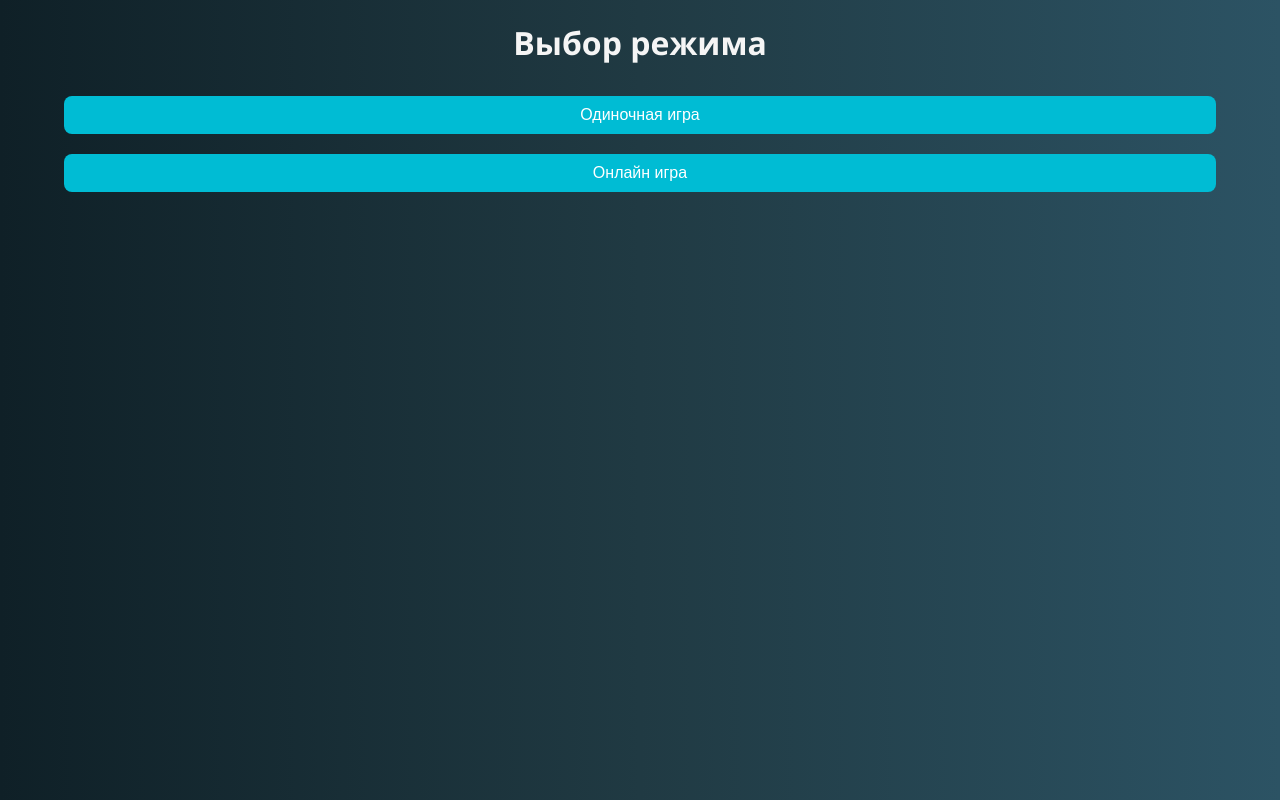
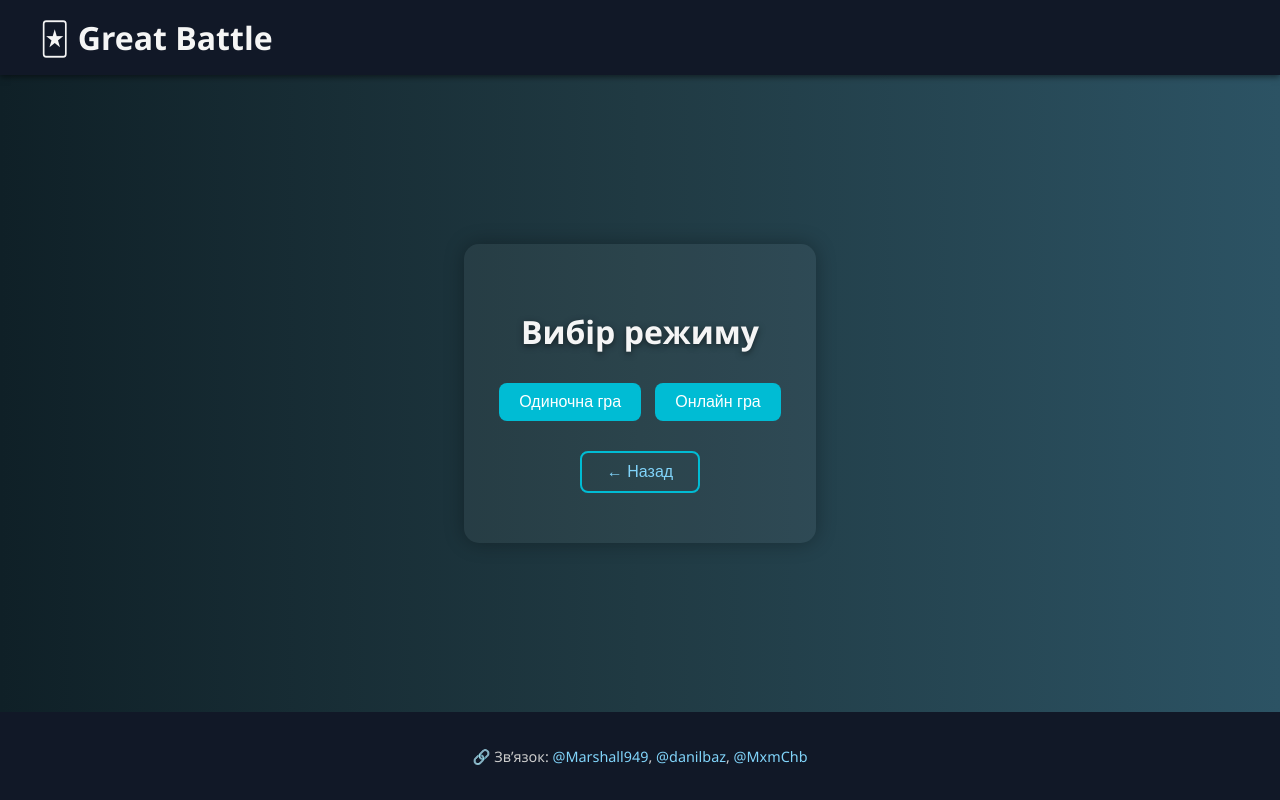
Before and after one commit to Danil-baz228/MarvelCardGame, a website: page views/play.html in a window 1280 px wide. Drawn offline with Linux system fonts and the light colour scheme.

Commit message:
Кастомизировал выбор режима

```diff
--- /dev/null
+++ b/public/playgame.css
@@ -0,0 +1,154 @@
+/* === GLOBAL === */
+html, body {
+    height: 100%;
+    margin: 0;
+    padding: 0;
+    display: flex;
+    flex-direction: column;
+    font-family: 'Segoe UI', Tahoma, Geneva, Verdana, sans-serif;
+    background: linear-gradient(to right, #0f2027, #203a43, #2c5364);
+    color: #f5f5f5;
+    text-align: center;
+}
+
+/* === HEADER === */
+.site-header {
+    background-color: #111827;
+    padding: 1rem 2rem;
+    box-shadow: 0 2px 6px rgba(0, 0, 0, 0.5);
+}
+
+.header-inner {
+    display: flex;
+    justify-content: space-between;
+    align-items: center;
+    max-width: 1200px;
+    margin: 0 auto;
+}
+
+.site-title {
+    font-size: 2rem;
+    display: flex;
+    align-items: center;
+    gap: 0.5rem;
+    margin: 0;
+}
+
+/* === AUTH BAR (если нужен) === */
+.auth-bar {
+    display: flex;
+    align-items: center;
+    gap: 1rem;
+}
+
+.auth-bar img {
+    width: 40px;
+    height: 40px;
+    border-radius: 50%;
+    object-fit: cover;
+}
+
+.auth-bar span {
+    margin-right: 10px;
+    font-weight: 500;
+}
+
+/* === MAIN CONTENT === */
+main.main-content {
+    flex: 1;
+    display: flex;
+    justify-content: center;
+    align-items: center;
+}
+
+/* === MODE SELECTION BLOCK === */
+.mode-selection {
+    background-color: rgba(255, 255, 255, 0.05);
+    padding: 40px 30px;
+    border-radius: 15px;
+    box-shadow: 0 0 20px rgba(0, 0, 0, 0.3);
+    animation: fadeInUp 1s ease-out forwards;
+    opacity: 0;
+    max-width: 500px;
+}
+
+.mode-selection h1 {
+    font-size: 2rem;
+    margin-bottom: 20px;
+    text-shadow: 0 2px 6px rgba(0, 0, 0, 0.5);
+}
+
+/* === BUTTONS === */
+.button,
+button,
+.button-link {
+    display: inline-block;
+    background-color: #00bcd4;
+    color: white;
+    padding: 10px 20px;
+    border-radius: 8px;
+    text-decoration: none;
+    font-size: 1em;
+    margin: 10px 5px;
+    cursor: pointer;
+    transition: background-color 0.3s ease, transform 0.3s ease, box-shadow 0.3s ease;
+    border: none;
+}
+
+.button:hover,
+button:hover,
+.button-link:hover {
+    background-color: #0288d1;
+    transform: scale(1.05);
+    box-shadow: 0 0 10px #00bcd4;
+}
+
+/* === BACK BUTTON (как в main) === */
+.back-button {
+    background-color: transparent;
+    color: #81d4fa;
+    border: 2px solid #00bcd4;
+    padding: 10px 25px;
+    font-size: 1em;
+    border-radius: 8px;
+    margin-top: 20px;
+    transition: all 0.3s ease;
+}
+
+.back-button:hover {
+    background-color: #00bcd4;
+    color: #fff;
+    transform: scale(1.05);
+    box-shadow: 0 0 15px #00bcd4;
+}
+
+/* === FOOTER === */
+.site-footer {
+    background-color: #111827;
+    padding: 20px;
+    text-align: center;
+    font-size: 0.9em;
+    color: #ccc;
+    margin-top: auto;
+}
+
+.site-footer a {
+    color: #81d4fa;
+    text-decoration: none;
+}
+
+.site-footer a:hover {
+    text-decoration: underline;
+}
+
+/* === ANIMATION === */
+@keyframes fadeInUp {
+    0% {
+        opacity: 0;
+        transform: translateY(30px);
+    }
+    100% {
+        opacity: 1;
+        transform: translateY(0);
+    }
+}
--- a/views/play.html
+++ b/views/play.html
@@ -1,13 +1,35 @@
 <!DOCTYPE html>
-<html lang="en">
+<html lang="uk">
 <head>
     <meta charset="UTF-8">
-    <title>Выбор режима игры</title>
-    <link rel="stylesheet" href="/style.css">
+    <title>Вибір режиму гри</title>
+    <link rel="stylesheet" href="/playgame.css">
 </head>
 <body>
-<h1>Выбор режима</h1>
-<button onclick="location.href='/play/single'">Одиночная игра</button>
-<button onclick="location.href='/play/online-menu'">Онлайн игра</button>
+
+<!-- ХЕДЕР -->
+<header class="site-header">
+    <div class="header-inner">
+        <h1 class="site-title">🃏 Great Battle</h1>
+        <div id="auth-bar" class="auth-bar"></div>
+    </div>
+</header>
+
+<!-- КОНТЕНТ -->
+<main class="main-content">
+    <section class="mode-selection fade-in">
+        <h1>Вибір режиму</h1>
+        <button onclick="location.href='/play/single'">Одиночна гра</button>
+        <button onclick="location.href='/play/online-menu'">Онлайн гра</button>
+        <br>
+        <button class="back-button" onclick="location.href='/'">← Назад</button>
+    </section>
+</main>
+
+<!-- ФУТЕР (по желанию) -->
+<footer class="site-footer">
+    <p>🔗 Звʼязок: <a href="https://t.me/Marshall949">@Marshall949</a>, <a href="https://t.me/danilbaz">@danilbaz</a>, <a href="https://t.me/MxmChb">@MxmChb</a></p>
+</footer>
+
 </body>
 </html>
```
